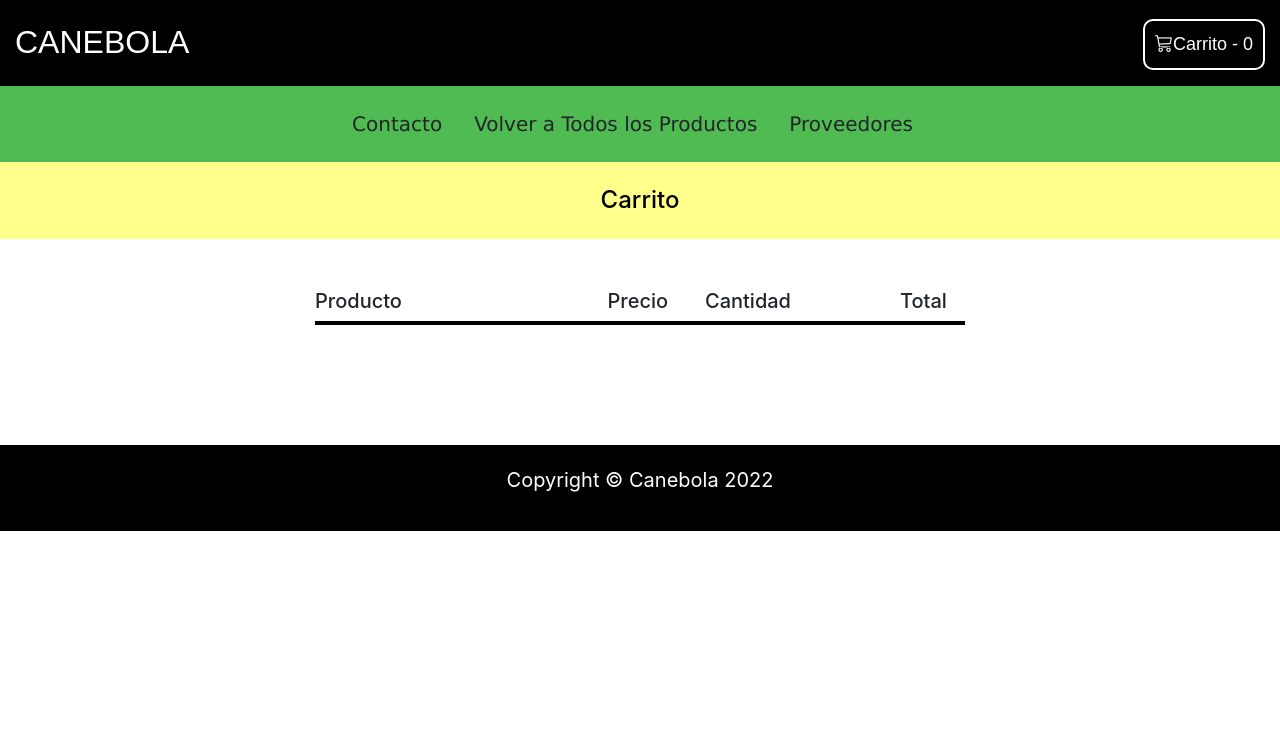
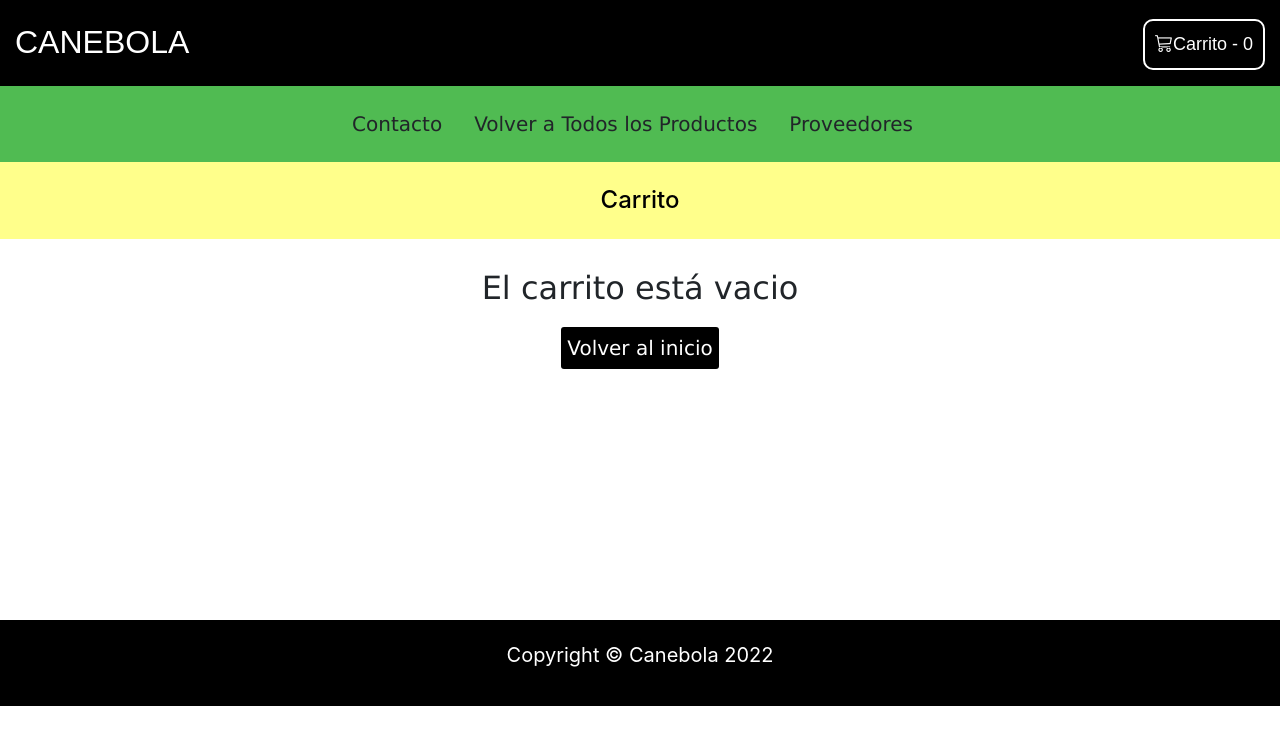
Before and after one commit to FrancoTopatigh/eCommerce-proyectoJS, a plain HTML site: page pages/cart.html in a window 1280 px wide. Drawn offline with nearby package versions, Linux system fonts and the light colour scheme.

Commit message:
agregamo btn si el cart esta vacio

```diff
--- a/js/cart.js
+++ b/js/cart.js
@@ -1,6 +1,7 @@
-let basket = JSON.parse(localStorage.getItem("shirtsInCart") || [])
+let label = document.getElementById("label")
+let shoppingCart = document.getElementById("shopping-cart")
 
-console.log(basket)
+let basket = JSON.parse(localStorage.getItem("shirtsInCart")) || []
 
 // MUESTRA LA CANTIDAD DE PRODUCTOS EN EL CARRITO
 function onLoadCartNumbers(){
@@ -12,3 +13,19 @@ function onLoadCartNumbers(){
 }
 
 onLoadCartNumbers();
+
+let generateCartItems = () => {
+    if (basket.length != 0){
+        console.log("El carrito NO esta vacio")
+    } else {
+        shoppingCart.innerHTML = ``;
+        label.innerHTML = `
+        <h2>El carrito está vacio</h2>
+        <a href="../index.html">
+        <button class="btnIndex">Volver al inicio</button>
+        </a>
+        `
+    }
+};
+
+generateCartItems();
--- a/pages/cart.html
+++ b/pages/cart.html
@@ -47,17 +47,9 @@
     <main>
         <h4 class="title-cart">Carrito</h4>
 
-        <div class="products-container">
-            <div class="product-header">
-                <h5 class="product-title">Producto</h5>
-                <h5 class="price">Precio</h5>
-                <h5 class="quantity">Cantidad</h5>
-                <h5 class="total">Total</h5>
-            </div>
-            <div class="products">
+        <div id="label" class="text-center"></div>
 
-            </div>
-        </div>
+        <div class="shopping-cart" id="shopping-cart"></div>
     </main>
 
 
--- a/style.css
+++ b/style.css
@@ -118,59 +118,31 @@ a{
     font-size: 18px;
 }
 
-
+/* CART PAGE */
+/* CART PAGE */
 /* CART PAGE */
 
-.products-container{
-    max-width: 650px;
-    justify-content: space-around;
-    margin: 0 auto;
-    margin-top: 50px;
-    display: flex;
-    justify-content: center;
-    flex-wrap: wrap;
-    padding-bottom: 100px;
+/* si el carrito esta vacio... */
+.text-center{
+    text-align:center;
+    margin-bottom: 20px;
+    margin-top: 30px;
+    font-size: 26px;
+    font-family: Verdana, Geneva, Tahoma, sans-serif;
 }
 
-.product-header{
-    width: 100%;
-    max-width: 650px;
-    display: flex;
-    justify-content: flex-start;
-    border-bottom: 4px solid black
+.btnIndex{
+    background-color: black;
+    color: white;
+    margin-top: 12px;
+    padding: 6px;
+    border: none;
+    border-radius: 3px;
+    cursor: pointer;
+    font-size: 20px;
+    margin-bottom: 18%;
+    font-family: Verdana, Geneva, Tahoma, sans-serif;
 }
-
-.product-title{
-    width: 45%;
-}
-
-.price{
-    width: 15%;
-    display: flex;
-    align-items: center;
-}
-
-.quantity{
-    width: 30%;
-    display: flex;
-    align-items: center;
-}
-
-.total{
-    width: 10%;
-    display: flex;
-    align-items: center;
-}
-
-.product {
-    width: 45%;
-    display: flex;
-    justify-content: space-around;
-    align-items: center;
-    padding: 10px 0;
-    border-bottom: 1px solid black;
-}
-
 
 /* FOOTER */
 
```
Also changed, not shown: main.js (+0 -38 lines).
